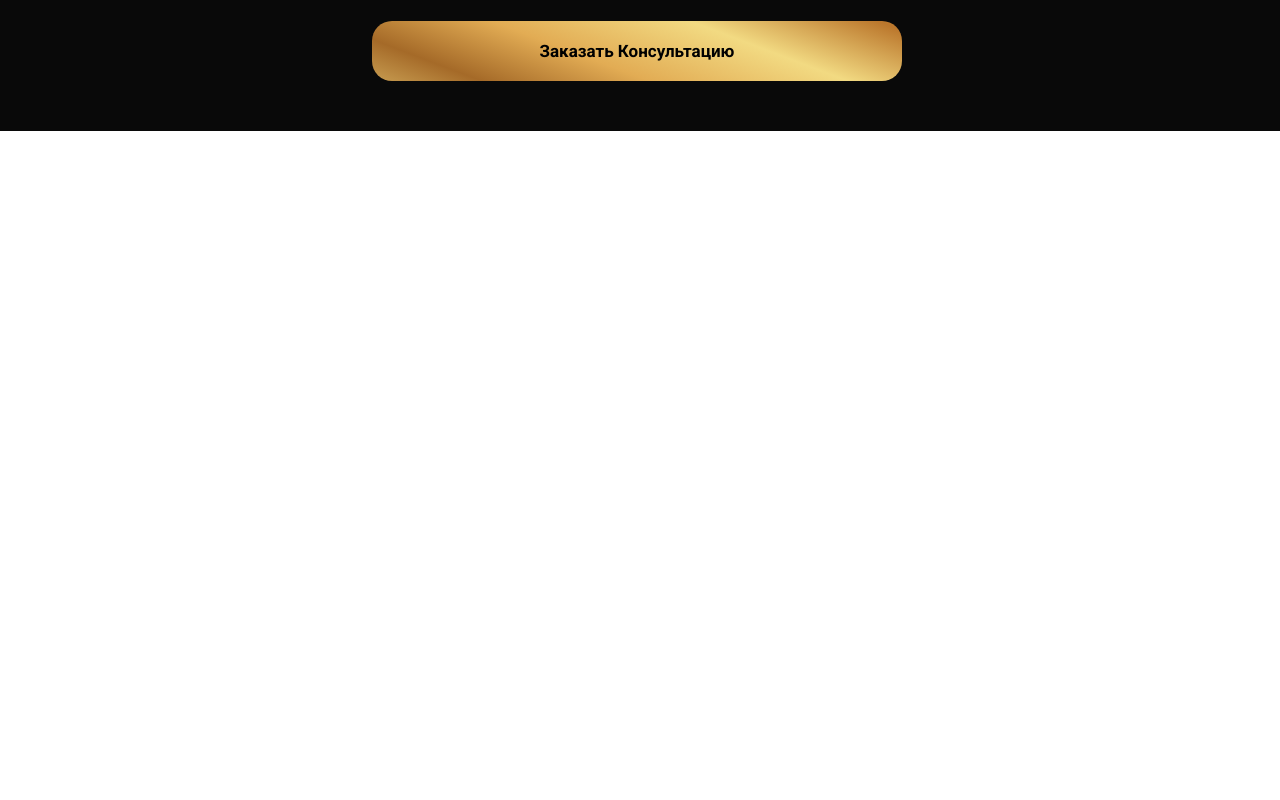
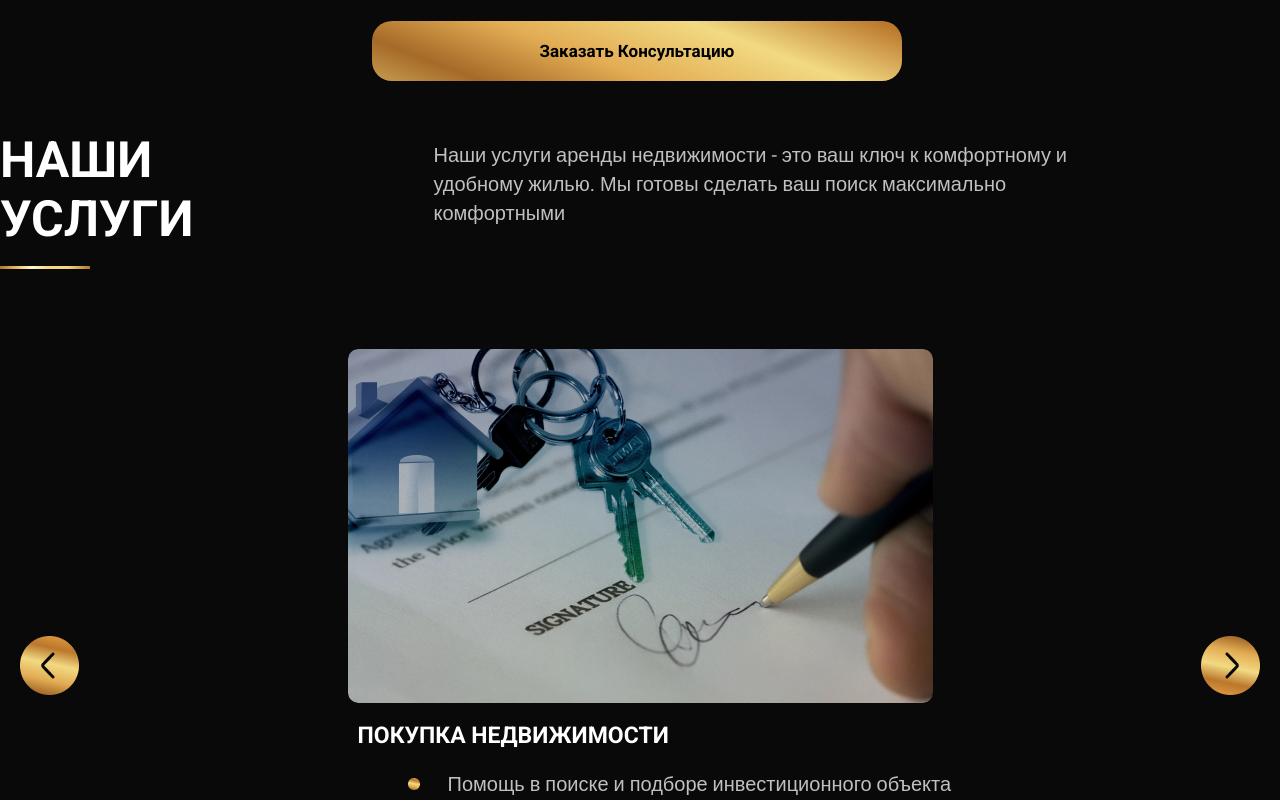
Before and after one commit to when-dev/LuxAgency-layout, a React (Create React App) app: page / in a window 1280 px wide. Shown: the part 8340-9140 px from the top of the page. Before the commit the page ends 8471 px from the top, so only its background shows below. Built offline with nearby package versions, Linux system fonts and the light colour scheme.

Commit message:
complete the our-services section and add slider component

```diff
--- a/src/App.js
+++ b/src/App.js
@@ -1,4 +1,5 @@
 import SliderCalc from "./components/sliderCalc/SliderCalc.jsx";
+import Slider from "./components/slider/Slider.jsx";
 import {
   // OUR_TEAM IMAGES
   maxWiwi,
@@ -21,9 +22,16 @@ import {
   aboutFourthIcon,
   aboutFifthIcon,
   aboutSixIcon,
+
+  // OUR-SERVICES IMAGES
+  // arrowLeft,
+  // arrowRight,
+  // firstServicesPic,
+  // secondServicesPic,
+  // thirdServicesPic,
 } from "./assets/image/index.js";
-import rectSmall from './assets/image/icons/bg-react-small.png';
-import rectNormal from './assets/image/icons/bg-rect.png';
+import rectSmall from "./assets/image/icons/bg-react-small.png";
+import rectNormal from "./assets/image/icons/bg-rect.png";
 import thinkingMan from "./assets/image/about/thinking-man.png";
 import bgSquare from "./assets/image/icons/bg-border-square.png";
 import logo from "./assets/image/logo.svg";
@@ -316,9 +324,19 @@ function App() {
 
       <section className="profitability-calc">
         <div className="rect-patterns">
-          <img className="pattern-rect__small-first" src={rectSmall} alt="small" /><br />
-          <img className="pattern-rect__normal" src={rectNormal} alt="normal" /><br />
-          <img className="pattern-rect__small-second" src={rectSmall} alt="small" />
+          <img
+            className="pattern-rect__small-first"
+            src={rectSmall}
+            alt="small"
+          />
+          <br />
+          <img className="pattern-rect__normal" src={rectNormal} alt="normal" />
+          <br />
+          <img
+            className="pattern-rect__small-second"
+            src={rectSmall}
+            alt="small"
+          />
         </div>
         <div className="container calc__container">
           <div className="calc-up__content">
@@ -331,23 +349,29 @@ function App() {
             </p>
           </div>
         </div>
-        <div className="container slider_index">
+        <div className="container">
           <SliderCalc />
         </div>
       </section>
 
-      {/* <div className="our-services">
+      <div className="our-services">
         <div className="container services__container">
           <div className="up-content">
-            <h2 className="services-title">Почему мы?</h2>
-            <p className="sevices-description">
-              Откройте для себя преимущества, которые делают наше <br />
-              агентство недвижимости непревзойденным выбором для вашей <br />
-              недвижимостной потребности
+            <h2 className="services-title">
+              Наши <br /> услуги
+            </h2>
+            <p className="services-description">
+              Наши услуги аренды недвижимости - это ваш ключ к комфортному и{" "}
+              <br />
+              удобному жилью. Мы готовы сделать ваш поиск максимально <br />
+              комфортными
             </p>
           </div>
+          <div className="down-content">
+            <Slider />
+          </div>
         </div>
-      </div> */}
+      </div>
     </div>
   );
 }
--- a/src/assets/css/style.css
+++ b/src/assets/css/style.css
@@ -470,11 +470,6 @@ p {
   flex-direction: column;
   justify-content: flex-start;
   align-items: flex-start;
-  z-index: 100;
-}
-
-.our-rates {
-  position: relative;
 }
 
 .our-rates .up-content {
@@ -776,7 +771,7 @@ p {
   position: relative;
 }
 
-.rect-patterns img{
+.rect-patterns img {
   position: absolute;
 }
 
@@ -793,3 +788,62 @@ p {
 .pattern-rect__normal {
   left: -120px;
 }
+
+/* SECTION OUR-SERVICES */
+
+.services__container {
+  display: flex;
+  flex-direction: column;
+  align-items: flex-start;
+  justify-content: flex-start;
+}
+
+.our-services .up-content {
+  display: flex;
+  margin-bottom: 20px;
+}
+
+.our-services .up-content h2,
+p {
+  display: flex;
+  flex-direction: column;
+}
+
+.services-title {
+  text-transform: uppercase;
+  position: relative;
+  font-family: "Roboto", sans-serif;
+  font-size: 50px;
+  font-weight: 800;
+  margin-bottom: 80px;
+  line-height: 58.59px;
+}
+
+.services-title::after {
+  content: "";
+  position: absolute;
+  bottom: -20px;
+  left: 0;
+  width: 90px;
+  height: 3px;
+  background: linear-gradient(
+    270deg,
+    #b0772a 0%,
+    #deb864 16%,
+    #f4d780 25%,
+    #f4d780 46%,
+    #fbf9d8 65%,
+    #f4d780 75%,
+    #b0772a 100%
+  );
+}
+
+.services-description {
+  color: #C0C0C0;
+
+  font-size: 20px;
+  font-weight: 400;
+  font-family: "Heebo", sans-serif;
+  margin-left: 240px;
+  margin-top: 10px;
+}
--- a/src/assets/image/index.js
+++ b/src/assets/image/index.js
@@ -20,6 +20,13 @@ import aboutFourthIcon from './icons/about_icon-4.png';
 import aboutFifthIcon from './icons/about_icon-5.png';
 import aboutSixIcon from './icons/about_icon-6.png';
 
+// IMPORT OUR-SERVICES IMAGES
+import arrowLeft from './our_services/btn-arrow-left.png';
+import arrowRight from './our_services/btn-arrow-right.png';
+import firstServicesPic from './our_services/picture-1.png';
+import secondServicesPic from './our_services/picture-2.png';
+import thirdServicesPic from './our_services/picture-3.png';
+
 
 // EXPORT OUR_TEAM IMAGES
 export {
@@ -37,8 +44,6 @@ export {
   platina,
 };
 
-
-
 // EXPORT WHY-US IMAGES
 export {
   aboutFirstIcon,
@@ -46,5 +51,14 @@ export {
   aboutThirdIcon,
   aboutFourthIcon,
   aboutFifthIcon,
-  aboutSixIcon
+  aboutSixIcon,
 };
+
+// EXPORT OUR-SERVICES IMAGES
+export {
+  arrowLeft,
+  arrowRight,
+  firstServicesPic,
+  secondServicesPic,
+  thirdServicesPic,
+}
--- /dev/null
+++ b/src/components/slider/Slider.jsx
@@ -0,0 +1,89 @@
+import React, { useState } from "react";
+import "./slider.css";
+import {
+  firstServicesPic,
+  secondServicesPic,
+  thirdServicesPic,
+  arrowLeft,
+  arrowRight,
+} from "../../assets/image/index.js";
+
+const Slider = () => {
+  const slides = [
+    {
+      image: firstServicesPic,
+      title: "Покупка Недвижимости",
+      items: [
+        "Помощь в поиске и подборе инвестиционного объекта",
+        "Проведение просмотров недвижимости",
+        "Участие в переговорах и оформление сделок купли-продажи",
+        "Юридическое сопровождение сделки",
+      ],
+    },
+    {
+      image: secondServicesPic,
+      title: "Продажа Недвижимости",
+      items: [
+        "Оценка стоимости недвижимости",
+        "Создание привлекательных объявлений и маркетинговых кампаний",
+        "Продвижение недвижимости на рынке",
+        "Подготовка документации для сделки",
+      ],
+    },
+    {
+      image: thirdServicesPic,
+      title: "Аренда Недвижимости",
+      items: [
+        "Поиск арендаторов для недвижимости владельцев",
+        "Подбор жилых и коммерческих объектов для арендаторов",
+        "Оформление арендных договоров и урегулирование споров",
+        "Управление недвижимостью для арендодателей",
+      ],
+    },
+  ];
+
+  const [currentSlide, setCurrentSlide] = useState(0);
+
+  const nextSlide = () => {
+    setCurrentSlide((currentSlide + 1) % slides.length);
+  };
+
+  const prevSlide = () => {
+    setCurrentSlide((currentSlide - 1 + slides.length) % slides.length);
+  };
+
+  return (
+    <div className="slider__container">
+      <div className="slider-controls">
+        <img
+          src={arrowLeft}
+          alt="arrow-left"
+          className="slider-control-button"
+          onClick={prevSlide}
+        />
+      </div>
+      <div className="slider-row">
+        <img src={slides[currentSlide].image} alt={`slide-${currentSlide}`} />
+        <div className="slider-info">
+          <h3>{slides[currentSlide].title}</h3>
+          <ul>
+            {slides[currentSlide].items.map((item, index) => (
+              <li key={index}>{item}</li>
+            ))}
+          </ul>
+        </div>
+      </div>
+
+      <div className="slider-controls">
+        <img
+          src={arrowRight}
+          alt="arrow-right"
+          className="slider-control-button"
+          onClick={nextSlide}
+        />
+      </div>
+    </div>
+  );
+};
+
+export default Slider;
--- /dev/null
+++ b/src/components/slider/slider.css
@@ -0,0 +1,56 @@
+.slider__container {
+  display: flex;
+  align-items: center;
+  justify-content: center;
+}
+
+.slider-row img {
+    display: flex;
+    gap: 20px;
+  min-width: 570px;
+  max-height: 384px;
+  border-radius: 10px;
+}
+
+.slider-row h3 {
+  text-transform: uppercase;
+  margin-left: 90px;
+  margin-top: 20px;
+  font-family: "Roboto", sans-serif;
+  font-size: 23px;
+  font-weight: 700;
+  line-height: 26.95px;
+}
+
+.slider-row ul li {
+  font-family: "Heebo", sans-serif;
+  font-size: 20px;
+  font-weight: 400;
+  line-height: 29.38px;
+  color: #c0c0c0;
+  position: relative;
+  margin: 20px 0px 15px 180px;
+}
+
+.slider-row ul li::after {
+  content: "";
+  position: absolute;
+  top: 8px;
+  bottom: 0;
+  left: -40px;
+  right: 0;
+  background-image: url("../../assets/image/our_services/dot.png");
+  background-repeat: no-repeat;
+}
+
+.slider-controls > img {
+  cursor: pointer;
+  padding: 0 20px;
+}
+
+.slider-row {
+  display: flex;
+  align-items: center;
+  justify-content: center;
+  flex-wrap: wrap;
+}
```
Also changed, not shown: src/assets/image/our_services/picture-3.png.
